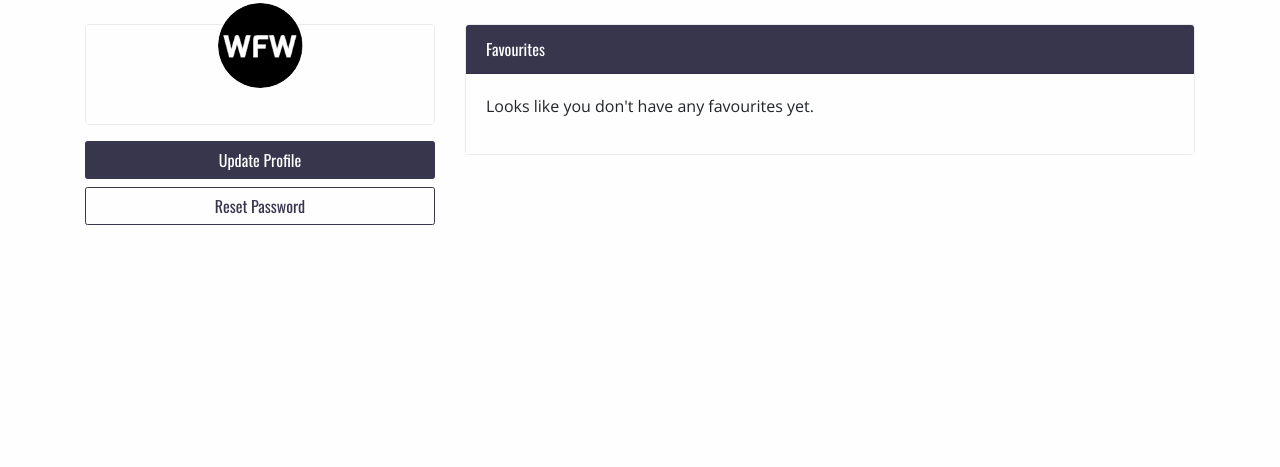
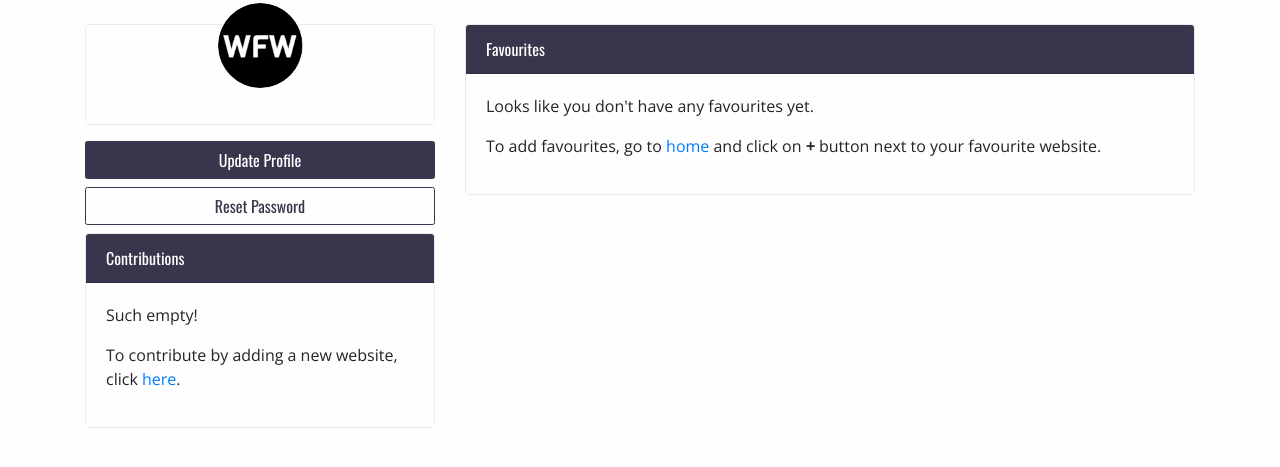
Before and after one commit to preetmishra/website-for-websites, a Django app: template templates/users/profile.html in a window 1280 px wide. Shown: the part 78-545 px from the top of the page. Run offline with Django 3.2, Linux system fonts and the light colour scheme; the template is opened without the code that fills it, so the values that code supplies are empty; some libraries are stand-ins or nearby versions.

Commit message:
Update Profile

```diff
--- a/templates/users/profile.html
+++ b/templates/users/profile.html
@@ -42,6 +42,22 @@
                     <button class="btn btn-outline-primary float-right btn-block my-2">Reset Password</button>
                 </a>
             </div>
+            <div class="card my-2">
+                <div class="card-header">
+                    Contributions
+                </div>
+                <div class="card-body">
+                    {% if contributed %}
+                    {% for contribution in contributed %}
+                    <p> <a href="{{ contribution.url }}"> {{ contribution }} </a></p>
+                    {% endfor %}
+                    {% else %}
+                    <p>Such empty!</p>
+                    <p>To contribute by adding a new website, click <a
+                            href="{% url 'catalog:addwebsite' %}" class="text-primary">here</a>.</p>
+                    {% endif %}
+                </div>
+            </div>
         </div>
         <div class="col-lg-8">
             <div class="card">
@@ -50,11 +66,21 @@
                 </div>
                 <div class="card-body">
                     {% if favourites %}
-                        {% for favourite in favourites %}
-                        <p> <a href="{{ favourite.url }}"> {{ favourite }} </a></p>
-                        {% endfor %}
+                        <ul class="list-group list-group-flush">
+                            {% for favourite in favourites %}
+                            <li class="list-group-item py-2">
+                                <a href="{% url 'users:tweakfavourites' operation='remove' pk=favourite.id %}">
+                                    <i class="fas fa-minus fa-xs float-right pt-1"></i>
+                                </a>
+                                <p>
+                                    <a href="{{ favourite.url }}"> {{ favourite }} </a>
+                                </p>
+                            </li>
+                            {% endfor %}
+                        </ul>
                     {% else %}
                         <p>Looks like you don't have any favourites yet.</p>
+                        <p>To add favourites, go to <a href="{% url 'catalog:index' %}" class="text-primary">home</a> and click on <strong>+</strong> button next to your favourite website.</p>
                     {% endif %}
                 </div>
             </div>
--- a/users/views.py
+++ b/users/views.py
@@ -54,7 +54,9 @@ class ProfileView(LoginRequiredMixin, TemplateView) :
     def get(self, request, *args, **kwargs) :
         user_id = request.user.id
         favourites = models.UserProfile.objects.get(user_id = user_id).favourites.all()
-        return render(request, self.template_name, {'favourites' : favourites })
+        contributed = models.Website.objects.filter(user_id = user_id).filter(approved = True)
+        return render(request, self.template_name, {'favourites' : favourites,
+                                                    'contributed' : contributed })
 
 @login_required
 def tweak_favourites(request, operation, pk) :
```
Also changed, not shown: catalog/models.py (+15 -0 lines).
